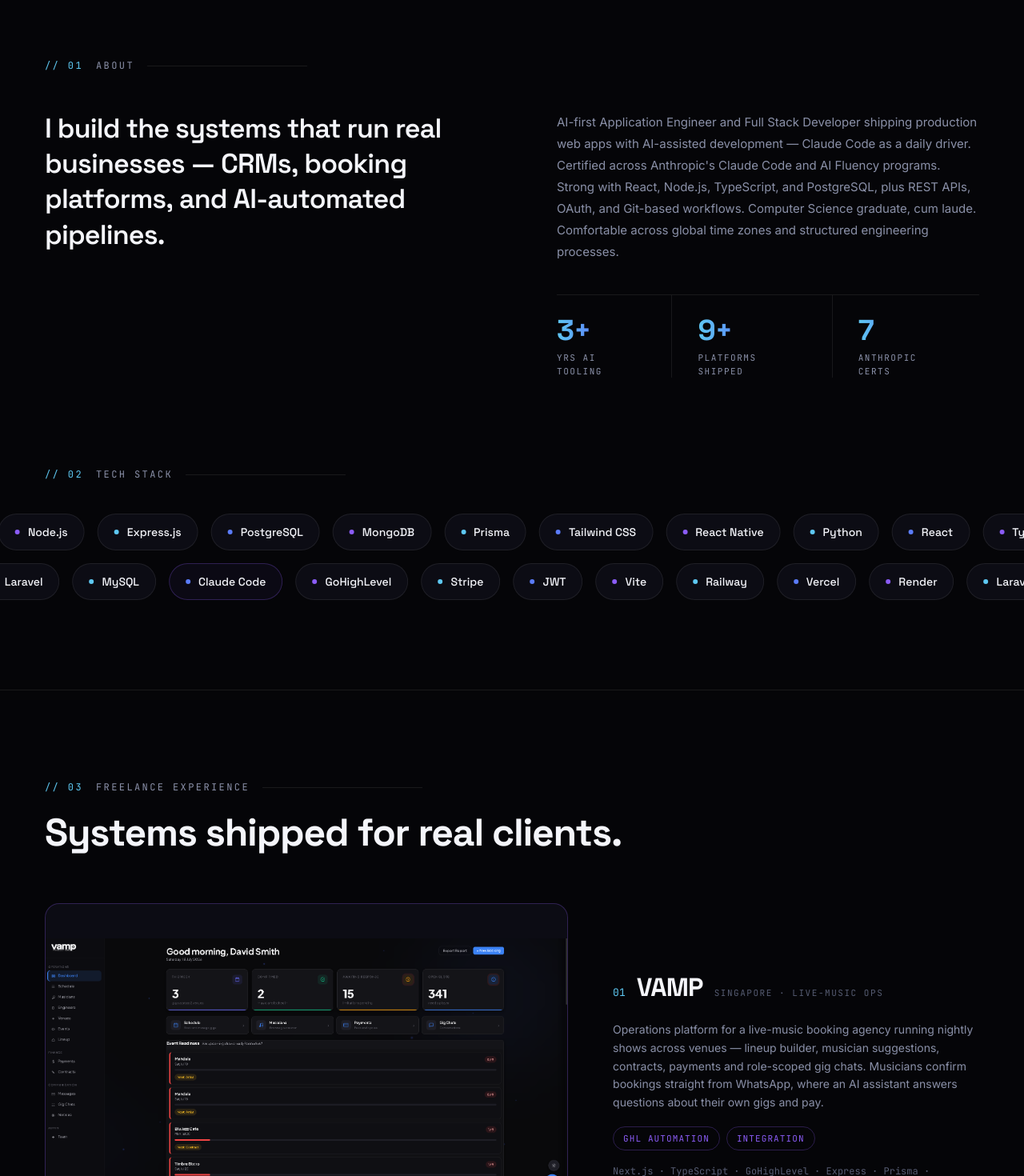
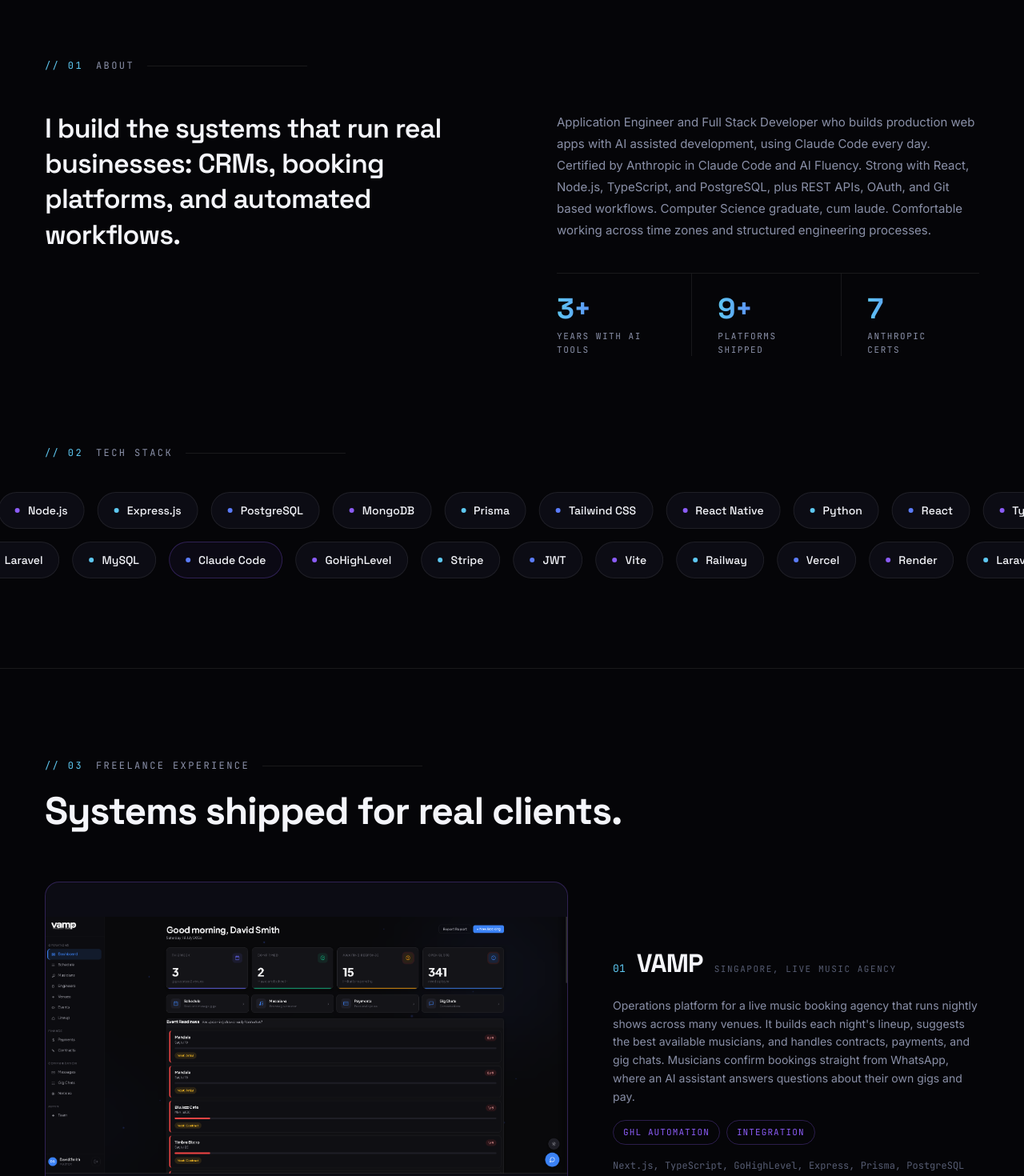
Before and after one commit to dooddles07/WEB-PORTFOLIO, a React (Vite) app: page / in a window 1280 px wide. Shown: the part 840-2310 px from the top of the page at 80% size. Built offline with nearby package versions, Linux system fonts and the light colour scheme.

Commit message:
feat(site): live project links, plain wording, remove score tile

```diff
--- a/src/components/CertificationsSection.tsx
+++ b/src/components/CertificationsSection.tsx
@@ -6,14 +6,14 @@ import { TiltCard } from './shared/TiltCard'
 export function CertificationsSection() {
   return (
     <section id="certifications" className="border-t border-line px-6 py-24 sm:px-14 lg:py-28">
-      <SectionHeader index="05" label="CERTIFICATIONS — ANTHROPIC" />
+      <SectionHeader index="05" label="CERTIFICATIONS BY ANTHROPIC" />
 
       <div className="mt-6 flex flex-wrap items-end justify-between gap-4">
         <h2 className="font-display text-4xl font-bold tracking-tight text-ink sm:text-5xl">
           <RevealWords text="Certified on Claude." />
         </h2>
         <Reveal delay={0.2} y={16}>
-          <span className="font-mono text-xs tracking-[0.14em] text-faint">7 CERTIFICATES · ANTHROPIC ACADEMY</span>
+          <span className="font-mono text-xs tracking-[0.14em] text-faint">7 CERTIFICATES FROM ANTHROPIC ACADEMY</span>
         </Reveal>
       </div>
 
@@ -24,7 +24,7 @@ export function CertificationsSection() {
               <TiltCard strength={9} className="overflow-hidden rounded-[14px] border border-line">
                 <img
                   src={cert.image}
-                  alt={`Certificate — ${cert.title}`}
+                  alt={`Certificate for ${cert.title}`}
                   className="aspect-[313/240] w-full object-cover"
                   loading="lazy"
                   draggable={false}
@@ -34,13 +34,6 @@ export function CertificationsSection() {
             </div>
           </Reveal>
         ))}
-
-        <Reveal delay={0.27} y={40}>
-          <div className="flex aspect-[313/240] flex-col items-center justify-center gap-2.5 rounded-[14px] border border-dashed border-line-accent bg-violet/[0.04]">
-            <span className="grad-text font-display text-3xl font-bold">10/10</span>
-            <span className="font-mono text-[11px] tracking-[0.16em] text-muted">AI FLUENCY SCORE</span>
-          </div>
-        </Reveal>
       </div>
     </section>
   )
--- a/src/components/Contact.tsx
+++ b/src/components/Contact.tsx
@@ -33,7 +33,7 @@ export function Contact() {
 
         <Reveal delay={0.15}>
           <p className="max-w-[520px] text-base leading-relaxed text-muted">
-            Open to full-time roles, freelance builds and automation projects — anywhere in the world.
+            Open to full time roles, freelance projects, and automation work anywhere in the world.
           </p>
         </Reveal>
 
@@ -86,7 +86,7 @@ export function Contact() {
                     <path d="M1.5 7h11M7 1.5c1.8 1.6 2.6 3.4 2.6 5.5S8.8 11.4 7 12.5C5.2 10.9 4.4 9.1 4.4 7S5.2 3.1 7 1.5Z" stroke="#8a90a8" strokeWidth="1.2" />
                   </svg>
                 }
-                text="github.com/dooddles07 · linkedin.com/in/brixsonn-romero"
+                text="github.com/dooddles07 and linkedin.com/in/brixsonn-romero"
               />
             </a>
           </div>
--- a/src/components/Footer.tsx
+++ b/src/components/Footer.tsx
@@ -3,7 +3,7 @@ export function Footer() {
     <footer className="flex flex-col items-center justify-between gap-4 border-t border-line px-6 py-7 sm:flex-row sm:px-14">
       <img src="/assets/me/lettermark.png" alt="QUAN7UM" className="h-3 w-auto" />
       <span className="font-mono text-[11px] tracking-[0.1em] text-faint">
-        © 2026 BRIXSONN M. ROMERO — BUILT WITH REACT + CLAUDE CODE
+        © 2026 BRIXSONN M. ROMERO. BUILT WITH REACT AND CLAUDE CODE
       </span>
       <a
         href="#top"
--- a/src/components/Hero.tsx
+++ b/src/components/Hero.tsx
@@ -158,7 +158,7 @@ export function Hero() {
             />
             <div className="glass absolute bottom-4 left-4 flex items-center gap-2.5 rounded-[14px] border border-line-accent px-4 py-3">
               <img src="/assets/me/lettermark.png" alt="" aria-hidden className="h-3 w-auto" />
-              <span className="font-mono text-[11px] tracking-[0.14em] text-muted">FULL STACK · AI-FIRST</span>
+              <span className="font-mono text-[11px] tracking-[0.14em] text-muted">FULL STACK, AI FIRST</span>
             </div>
           </TiltCard>
           <span aria-hidden className="absolute -right-2 top-20 h-2.5 w-2.5 rounded-full bg-cyan" />
--- a/src/components/Navbar.tsx
+++ b/src/components/Navbar.tsx
@@ -27,7 +27,7 @@ export function Navbar() {
       transition={{ duration: 0.7, ease: [0.22, 1, 0.36, 1], delay: 0.1 }}
     >
       <nav className="flex items-center justify-between px-6 py-5 sm:px-14">
-        <a href="#top" aria-label="QUAN7UM — back to top">
+        <a href="#top" aria-label="QUAN7UM, back to top">
           <img src="/assets/me/lettermark.png" alt="QUAN7UM" className="h-3.5 w-auto sm:h-[18px]" />
         </a>
 
--- a/src/components/Preloader.tsx
+++ b/src/components/Preloader.tsx
@@ -58,7 +58,7 @@ export function Preloader({ onDone }: { onDone: () => void }) {
               animate={{ opacity: 1, y: 0 }}
               transition={{ duration: 0.6 }}
             />
-            <span className="mono-label text-faint">PORTFOLIO — 2026</span>
+            <span className="mono-label text-faint">PORTFOLIO 2026</span>
           </div>
           <span className="font-display text-7xl font-bold tabular-nums leading-none tracking-tight text-ink sm:text-9xl">
             {count}
--- a/src/data/experience.ts
+++ b/src/data/experience.ts
@@ -14,11 +14,11 @@ export const experiences: Experience[] = [
   {
     index: '01',
     name: 'VAMP',
-    context: 'SINGAPORE · LIVE-MUSIC OPS',
+    context: 'SINGAPORE, LIVE MUSIC AGENCY',
     description:
-      'Operations platform for a live-music booking agency running nightly shows across venues — lineup builder, musician suggestions, contracts, payments and role-scoped gig chats. Musicians confirm bookings straight from WhatsApp, where an AI assistant answers questions about their own gigs and pay.',
+      'Operations platform for a live music booking agency that runs nightly shows across many venues. It builds each night\'s lineup, suggests the best available musicians, and handles contracts, payments, and gig chats. Musicians confirm bookings straight from WhatsApp, where an AI assistant answers questions about their own gigs and pay.',
     roles: ['GHL AUTOMATION', 'INTEGRATION'],
-    stack: 'Next.js · TypeScript · GoHighLevel · Express · Prisma · PostgreSQL',
+    stack: 'Next.js, TypeScript, GoHighLevel, Express, Prisma, PostgreSQL',
     images: [
       '/assets/experience/vamp-master-portal.png',
       '/assets/experience/vamp-master-portal2.png',
@@ -30,9 +30,9 @@ export const experiences: Experience[] = [
     name: 'The Meridian',
     context: 'CONDOMINIUM PORTAL',
     description:
-      'All-in-one portal connecting residents, management and the guardhouse — facility booking, deposits, QR visitor passes, maintenance reports, move-in/out tracking and messaging. Every action flows through a shared backend that keeps bookings, payments and records in sync automatically.',
+      'One portal that connects residents, management, and the guardhouse. Residents book facilities, pay deposits, register visitors with QR passes, report maintenance issues, and message management. Staff approve requests and post announcements, and guards verify visitors at the gate. A shared backend keeps bookings, payments, and records in sync on its own.',
     roles: ['BACKEND', 'SECURITY', 'GHL AUTOMATION'],
-    stack: 'Node.js · Express · MongoDB · Mongoose · JWT · GoHighLevel · Railway',
+    stack: 'Node.js, Express, MongoDB, Mongoose, JWT, GoHighLevel, Railway',
     images: [
       '/assets/experience/themeridian-member.png',
       '/assets/experience/themeridian-management.png',
@@ -44,9 +44,9 @@ export const experiences: Experience[] = [
     name: 'SRC',
     context: 'SINGAPORE RECREATION CLUB',
     description:
-      'Club management platform — members book facilities, dining and events, register guests and check in by QR. Staff run the front desk; management sees live occupancy, booking analytics and no-show tracking. Background jobs mark no-shows, close finished bookings and release expired blocks, all synced to GoHighLevel CRM.',
+      'Club management platform where members book facilities, dining, and events, register their guests, and check in with a QR code. Staff run the front desk while management sees live occupancy, booking numbers, and no shows. The system also cleans up after itself by closing finished bookings and freeing expired slots, all synced with the club\'s CRM.',
     roles: ['FULL STACK', 'QA', 'GHL AUTOMATION'],
-    stack: 'Node.js · Express · MongoDB · JWT · GoHighLevel · Railway',
+    stack: 'Node.js, Express, MongoDB, JWT, GoHighLevel, Railway',
     images: [
       '/assets/experience/src-member2.png',
       '/assets/experience/src-member3.png',
@@ -56,22 +56,22 @@ export const experiences: Experience[] = [
   {
     index: '04',
     name: 'Apexlynx',
-    context: 'GOLF CONCIERGE · ASIA',
+    context: 'GOLF CONCIERGE, ASIA',
     description:
-      'Golf concierge and booking platform for premium tee times across Asia, including bank credit-card golf programmes. Separate secure portals for card members, golf clubs, bank call centres and the ops team — with an automation engine handling WhatsApp and email conversations, and a local data copy keeping dashboards instant and every action logged.',
+      'Golf concierge and booking platform for premium tee times across Asia, including golf programs that banks offer their credit card members. Card members, golf clubs, bank call centers, and the operations team each get their own secure portal. An automation engine handles WhatsApp and email conversations, and every booking action is logged.',
     roles: ['BACKEND', 'INTEGRATIONS', 'GHL AUTOMATION'],
-    stack: 'Node.js · MySQL · Stripe · GoHighLevel · Google Calendar · Railway',
+    stack: 'Node.js, MySQL, Stripe, GoHighLevel, Google Calendar, Railway',
     images: [],
     abstract: { title: 'APEXLYNX', subtitle: 'PRIVATE CLIENT SYSTEM' },
   },
   {
     index: '05',
     name: 'Beeva',
-    context: 'WINE & SPIRITS OPS · SG',
+    context: 'WINE AND SPIRITS, SINGAPORE',
     description:
-      'All-in-one operations hub pulling every WooCommerce, Lazada and Shopee order and stock level into one place. Three connected portals: office dashboard for orders, stock, deliveries and loyalty; a driver app with routes and proof-of-delivery photos; a warehouse portal for incoming stock — all synced automatically.',
+      'One operations hub for a wine and spirits retailer. It pulls every order and stock level from WooCommerce, Lazada, and Shopee into one place. The office team manages orders, stock, deliveries, and a loyalty program. Drivers follow routes and snap proof of delivery photos. The warehouse logs new stock as it arrives. Everything stays in sync on its own.',
     roles: ['FULL STACK', 'QA', 'GHL AUTOMATION'],
-    stack: 'React · Vite · Express · PostgreSQL · Python · FastAPI · OR-Tools · Leaflet',
+    stack: 'React, Vite, Express, PostgreSQL, Python, FastAPI, OR-Tools, Leaflet',
     images: [
       '/assets/experience/beeva-command.png',
       '/assets/experience/beeva-driver.png',
--- a/src/data/profile.ts
+++ b/src/data/profile.ts
@@ -3,32 +3,32 @@ export const profile = {
   firstName: 'BRIXSONN',
   lastName: 'ROMERO',
   brand: 'QUAN7UM',
-  role: 'Backend Developer · API Integration · GHL CRM & Workflow Automation · Conversational AI Chatbot Builder',
-  roleShort: 'Backend Developer · API Integration · GHL Automation · Conversational AI Chatbots',
+  role: 'Backend Developer, API Integration, GHL CRM and Workflow Automation, Conversational AI Chatbot Builder',
+  roleShort: 'Backend Developer, API Integration, GHL Automation, Conversational AI Chatbots',
   tagline:
-    'AI-first full stack engineer shipping production platforms for businesses in Singapore and beyond — with Claude Code as a daily driver.',
+    'Full stack developer building real products for businesses in Singapore and beyond, using Claude Code every day.',
   summary:
-    "AI-first Application Engineer and Full Stack Developer shipping production web apps with AI-assisted development — Claude Code as a daily driver. Certified across Anthropic's Claude Code and AI Fluency programs. Strong with React, Node.js, TypeScript, and PostgreSQL, plus REST APIs, OAuth, and Git-based workflows. Computer Science graduate, cum laude. Comfortable across global time zones and structured engineering processes.",
+    'Application Engineer and Full Stack Developer who builds production web apps with AI assisted development, using Claude Code every day. Certified by Anthropic in Claude Code and AI Fluency. Strong with React, Node.js, TypeScript, and PostgreSQL, plus REST APIs, OAuth, and Git based workflows. Computer Science graduate, cum laude. Comfortable working across time zones and structured engineering processes.',
   aboutHeadline:
-    'I build the systems that run real businesses — CRMs, booking platforms, and AI-automated pipelines.',
+    'I build the systems that run real businesses: CRMs, booking platforms, and automated workflows.',
   location: 'Naga City, Camarines Sur, Philippines 4400',
   email: 'brixdodd07@gmail.com',
   phone: '+63 948 571 6293',
   github: 'https://github.com/dooddles07',
   linkedin: 'https://www.linkedin.com/in/brixsonn-romero-0b18b9327',
   resume: '/assets/me/resume.pdf',
-  availability: 'AVAILABLE FOR WORK — 2026',
+  availability: 'AVAILABLE FOR WORK 2026',
   stats: [
-    { value: '3+', label: 'YRS AI TOOLING' },
+    { value: '3+', label: 'YEARS WITH AI TOOLS' },
     { value: '9+', label: 'PLATFORMS SHIPPED' },
     { value: '7', label: 'ANTHROPIC CERTS' },
   ],
   education: {
-    degree: 'B.S. Computer Science — Cum Laude',
+    degree: 'B.S. Computer Science, Cum Laude',
     school: 'Naga College Foundation, Inc.',
-    years: '2022 — 2026',
+    years: '2022 to 2026',
     honors: [
-      { title: "Dean's Lister", years: '2022 — 2026' },
+      { title: "Dean's Lister", years: '2022 to 2026' },
       { title: 'CCS Start-Up Bootcamp with LGU', years: '2024' },
       { title: 'Idea2Startup Bootcamp', years: '2023' },
     ],
--- a/src/data/projects.ts
+++ b/src/data/projects.ts
@@ -11,11 +11,11 @@ export interface Project {
 export const projects: Project[] = [
   {
     name: 'StayFlow',
-    badge: 'RESIDENTIAL OS',
+    badge: 'COMMUNITY APP',
     badgeStyle: 'cyan',
     description:
-      'All-in-one app for a modern residential community — facility booking, restaurant reservations, guest passes, events and announcements, with role-scoped logins for residents, staff and management.',
-    stack: 'React · Tailwind · Node · Express · Prisma · PostgreSQL',
+      'All in one app for running a modern residential community. Residents book shared facilities, reserve restaurant tables, invite guests with digital passes, join events, and read announcements. Staff and management each get their own secure login and dashboards.',
+    stack: 'React, Tailwind, Node, Express, Prisma, PostgreSQL',
     image: '/assets/projects/stayflow.png',
     link: 'https://stayflow-production-bc16.up.railway.app',
   },
@@ -24,8 +24,8 @@ export const projects: Project[] = [
     badge: 'LIVE',
     badgeStyle: 'live',
     description:
-      'Live property management platform with three connected portals — residents book facilities, register guests, track parcels, report defects and pay deposits through real Stripe checkout, instantly visible to managers and guards.',
-    stack: 'JavaScript · Node · Express · MongoDB · Stripe · Railway',
+      'Live property management platform with three connected portals. Residents book facilities, register guests, track parcels, report defects, and pay deposits through real Stripe checkout. Every action shows up instantly for managers and guards.',
+    stack: 'JavaScript, Node, Express, MongoDB, Stripe, Railway',
     image: '/assets/projects/lumina.png',
     link: 'https://the-lumina-production.up.railway.app',
   },
@@ -34,8 +34,8 @@ export const projects: Project[] = [
     badge: 'DEVOTIONAL',
     badgeStyle: 'violet',
     description:
-      'Devotional web app for a youth ministry — daily Bible verse, reading plans, faith challenges, prayer wall and events, plus a mood finder suggesting Scripture by feeling. Verses pull live from public Bible APIs.',
-    stack: 'Next.js · React · TypeScript · Tailwind · Railway',
+      'Devotional web app for a youth ministry. Members get a fresh Bible verse every day, plus reading plans, daily challenges, a prayer wall, and events. A mood finder suggests Scripture based on how you feel. Verses come live from public Bible sources.',
+    stack: 'Next.js, React, TypeScript, Tailwind, Railway',
     image: '/assets/projects/cya.png',
     link: 'https://cya-daily-verses-production.up.railway.app',
   },
```
